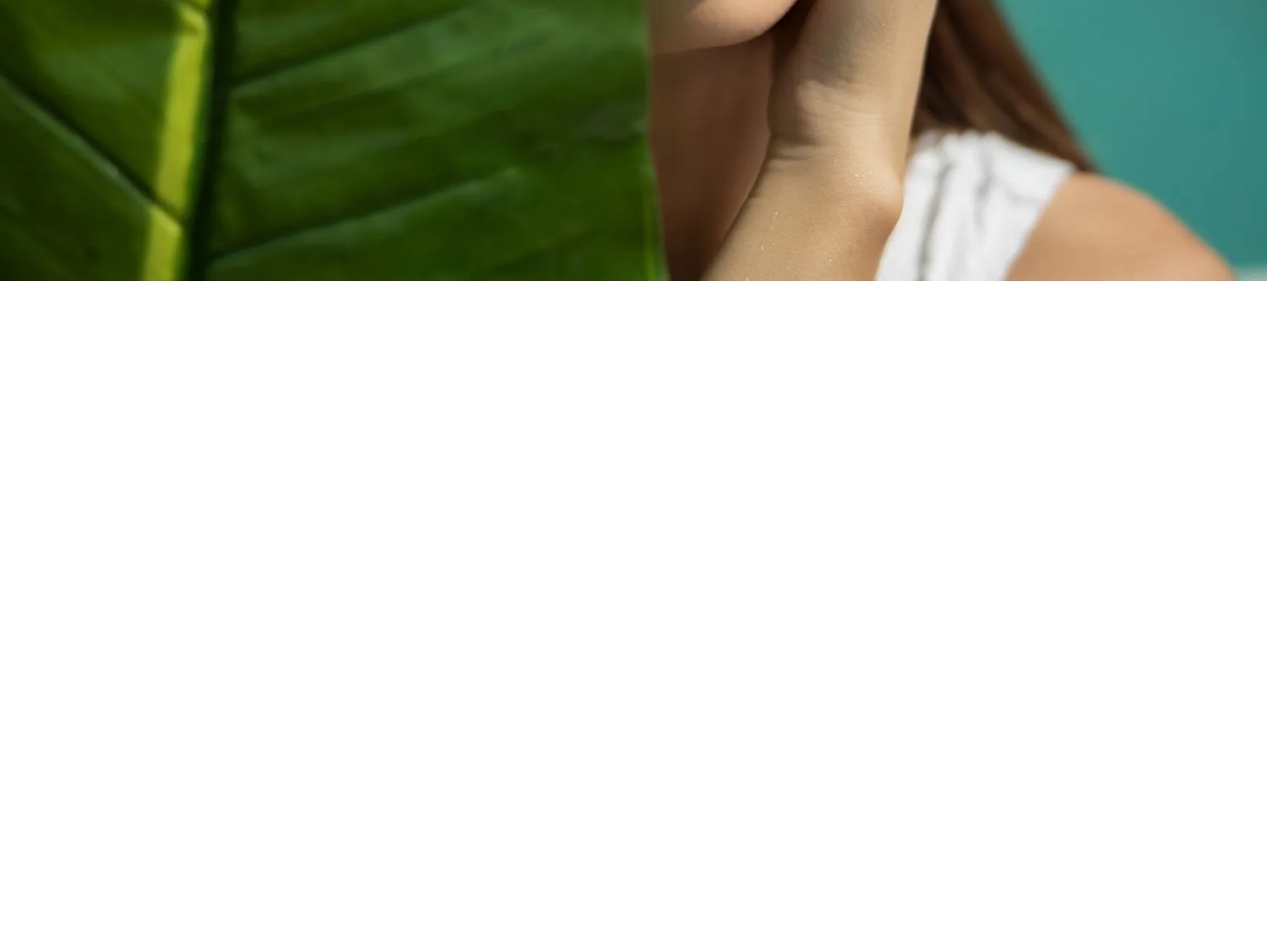
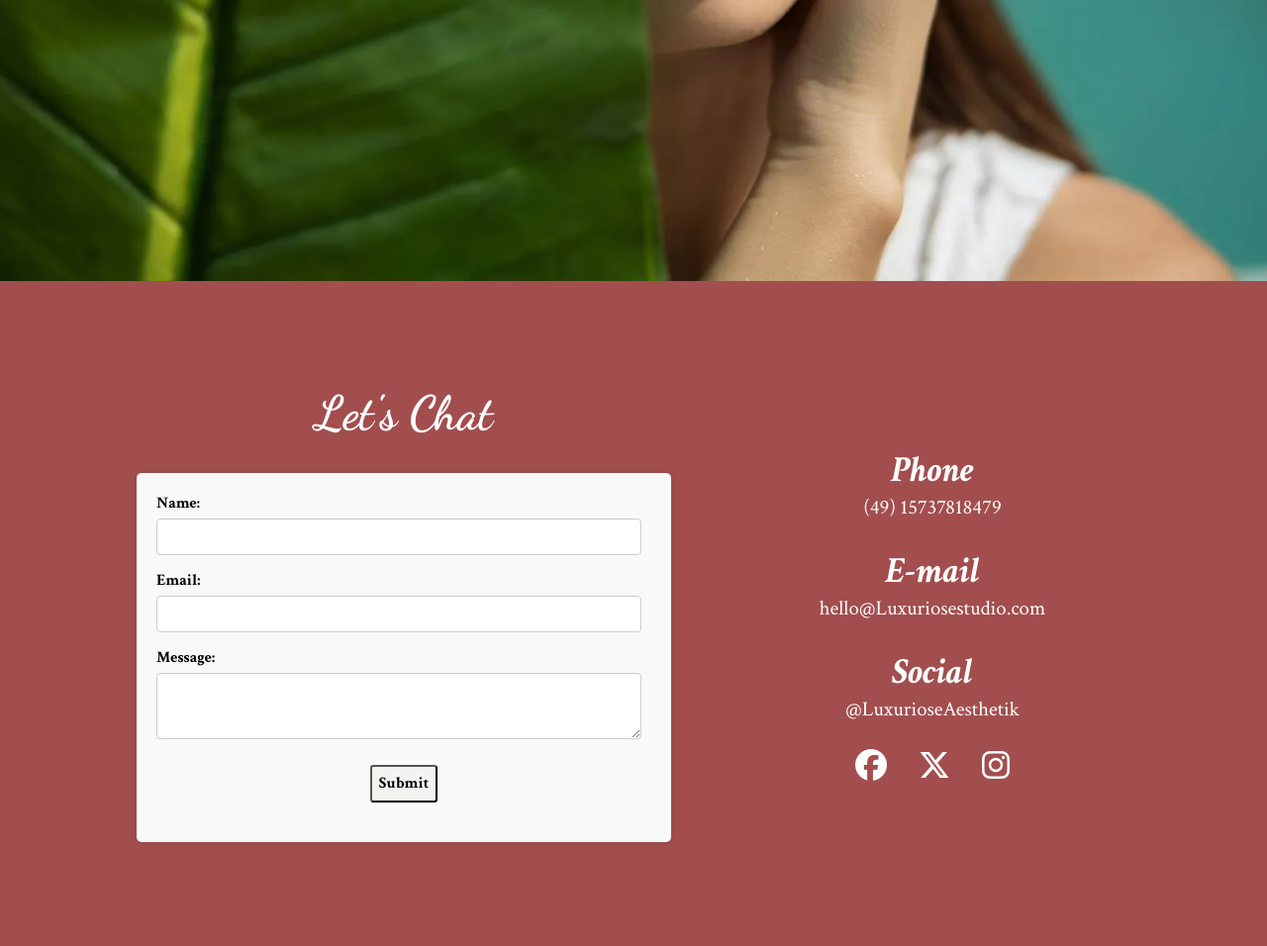
Before and after one commit to hnacua824/Ariane-Website, a website: page index.html in a window 1280 px wide. Shown: the part 5293-6249 px from the top of the page at 99% size. Before the commit the page ends 5577 px from the top, so only its background shows below. Drawn offline with Linux system fonts and the light colour scheme.

Commit message:
added server, last section html

```diff
--- a/index.html
+++ b/index.html
@@ -320,6 +320,82 @@
 
 
 
+    <section>
+
+        <div class="section8Container">
+
+            <div class="section8Form">
+                <h1>Let's Chat</h1>
+
+                <form action="submit_form.php" method="post">
+                    <div class="form-group">
+                      <label for="name">Name:</label>
+                      <input type="text" id="name" name="name" required>
+                    </div>
+
+                    <div class="form-group">
+                      <label for="email">Email:</label>
+                      <input type="email" id="email" name="email" required>
+                    </div>
+
+                    <div class="form-group">
+                      <label for="message">Message:</label>
+                      <textarea id="message" name="message" rows="3" required></textarea>
+                    </div>
+
+                    <button type="submit">Submit</button>
+                  </form>
+
+            </div>
+
+
+
+
+            <div class="section5Text">
+
+                <div class="spaces2">
+
+
+                <h3>Phone</h3>
+                <p>(49) 15737818479</p>
+
+            </div>
+
+            <div class="spaces2">
+                <h3>E-mail</h3>
+                <p>hello@Luxuriosestudio.com</p>
+            </div>
+
+
+            <div class="spaces2">
+                <h3>Social</h3>
+                <p>@LuxurioseAesthetik</p>
+
+            </div>
+
+            <div class="icons">
+                <i class="fa-brands fa-facebook"></i>
+                <i class="fa-brands fa-x-twitter"></i>
+                <i class="fa-brands fa-instagram"></i>
+            </div>
+
+
+
+
+
+            </div>
+
+
+
+
+        </div>
+
+
+
+    </section>
+
+
+
 
 
 
--- a/styles.css
+++ b/styles.css
@@ -480,3 +480,80 @@ html{
     .img7{
         border-radius: 40%;
     }
+
+    form {
+        width: 500px;
+        margin: 0 auto;
+        padding: 20px;
+        background-color: #f9f9f9;
+        border-radius: 5px;
+        box-shadow: 0 0 10px rgba(0, 0, 0, 0.1);
+      }
+
+      .form-group {
+        margin-bottom: 15px;
+        margin-right: 2rem;
+      }
+
+      label {
+        display: block;
+        margin-bottom: 5px;
+        font-weight: bold;
+      }
+
+      input, textarea {
+        width: 100%;
+        padding: 10px;
+        border: 1px solid #ccc;
+        border-radius: 4px;
+
+      }
+
+
+      .section8Container {
+        background-color: #a24e4e;
+        height: 80vh;
+        width: 100%;
+        display: flex;
+        justify-content: center;
+        align-items: center;
+        padding-bottom: 1rem;
+        padding-top: 1rem;
+
+
+    }
+
+    .icons{
+        display: flex;
+        justify-content: center;
+        gap: 2rem;
+    }
+
+    .icons i{
+        font-size: 2rem;
+        color: white;
+        cursor: pointer;
+    }
+
+    .section8Form button{
+        display: block;
+        margin: 20px auto;
+        background-color: #f4f3ef;
+    border-radius: .2rem;
+    font-family: "Crimson Text", serif;
+    text-align: center;
+    font-size: 1rem;
+    font-weight: bold;
+    padding: .4rem;
+
+
+
+    }
+
+    .section8Form h1{
+        text-align: center;
+        font-family: "Dancing Script", serif;
+        font-size: 3rem;
+        margin-bottom: 2rem;
+        color: white;
+    }
```
Also changed, not shown: index.js (added, +23 -0 lines), package.json (added, +22 -0 lines), 2 other files.
